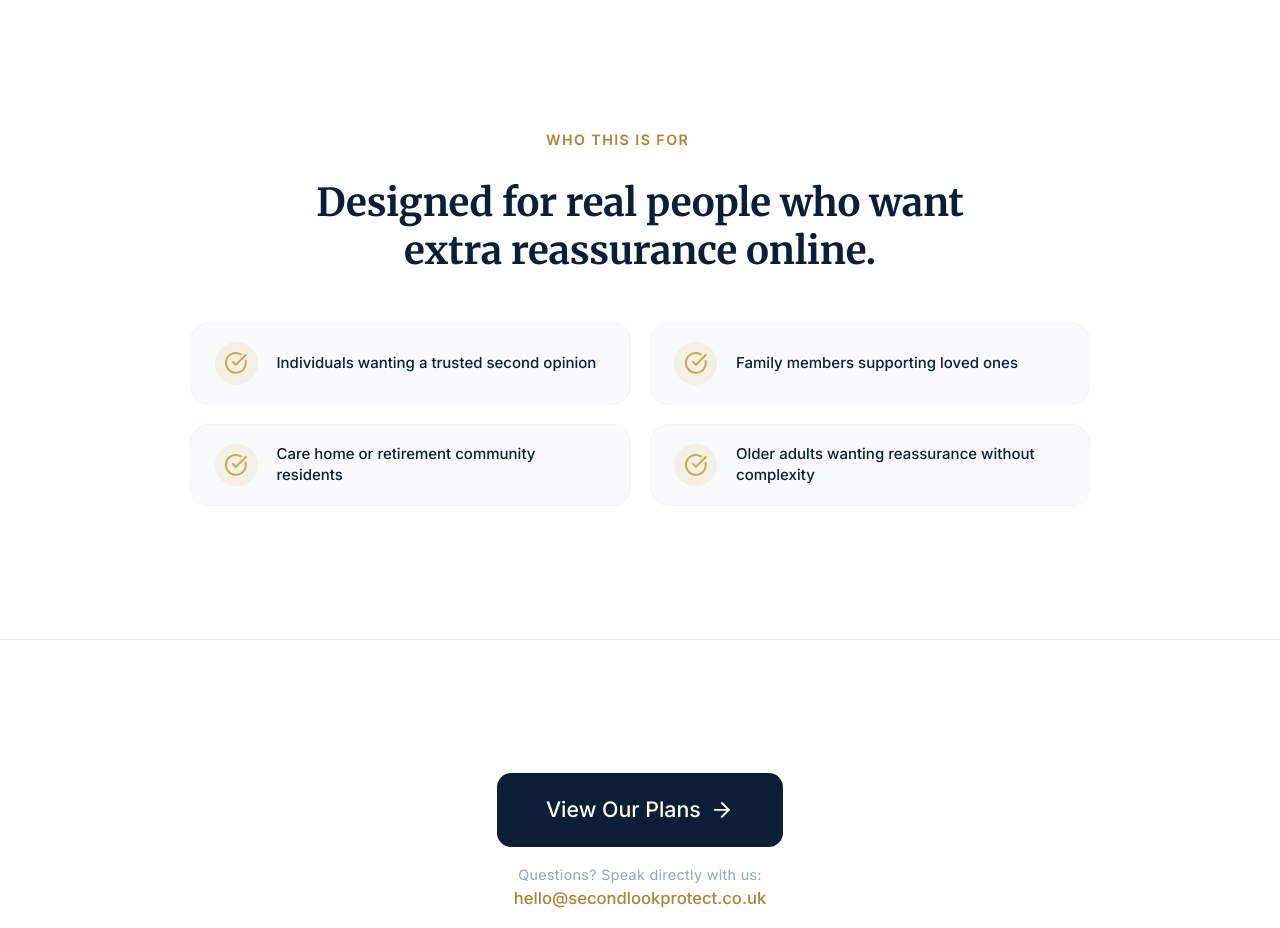
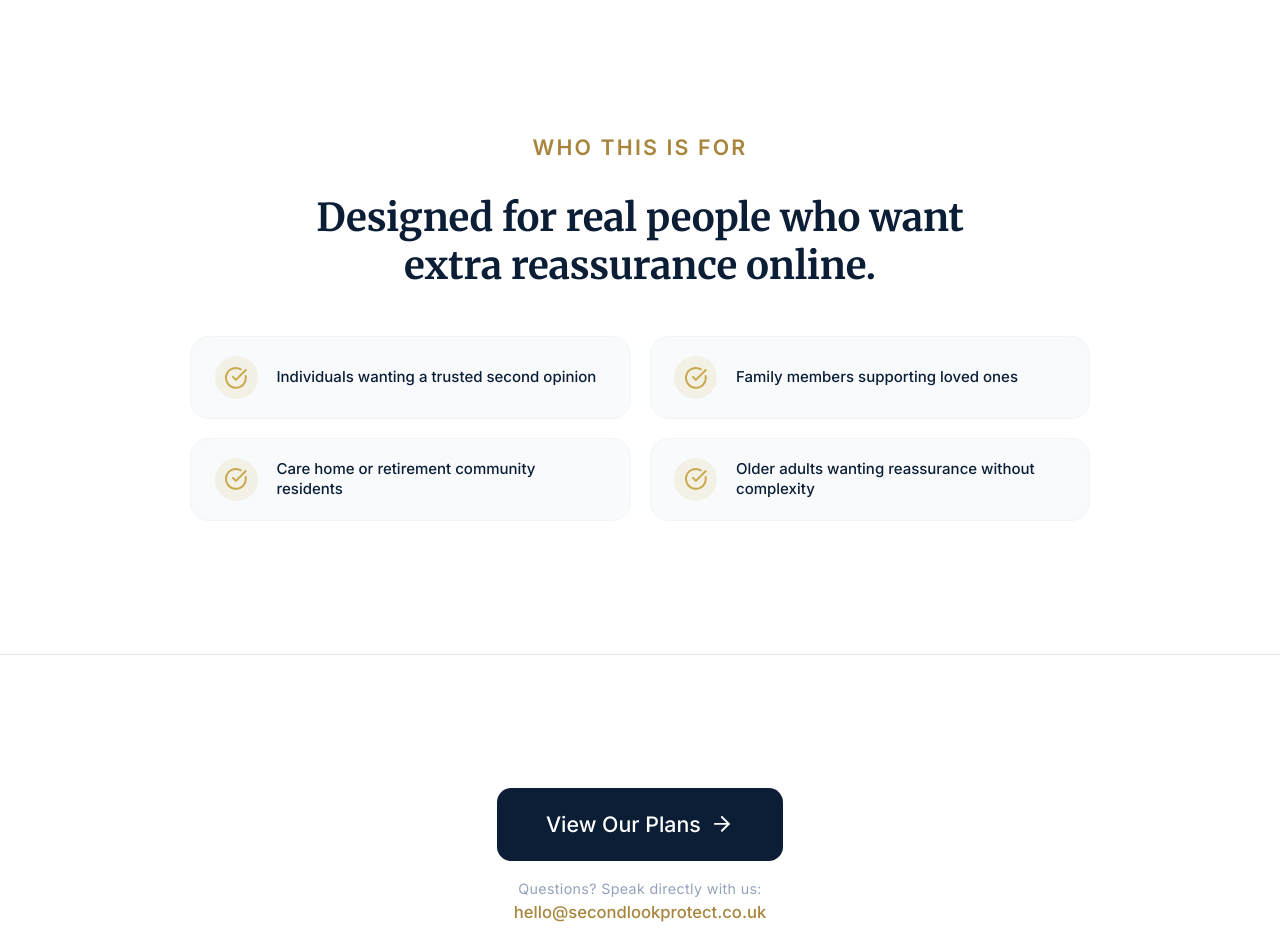
Before and after one commit to krowan444/Second-Look-Protect, a React (Vite) app: page / in a window 1280 px wide. Shown: the part 2380-3308 px from the top of the page. Built offline with nearby package versions, Linux system fonts and the light colour scheme; no server answers.

Commit message:
Who This Is For: increase section label from text-xs to text-lg

```diff
--- a/src/App.tsx
+++ b/src/App.tsx
@@ -610,7 +610,7 @@ export default function App() {
       <SectionWrapper background="white" topBorder className="pt-12 md:pt-14">
         {/* Header — centred */}
         <div className="max-w-xl mx-auto text-center mb-10">
-          <p className="text-[#A8853C] text-xs font-semibold tracking-widest uppercase mb-6">
+          <p className="text-[#A8853C] text-lg font-semibold tracking-widest uppercase mb-6">
             Who this is for
           </p>
           <h2 className="text-[#0B1E36]">
```
